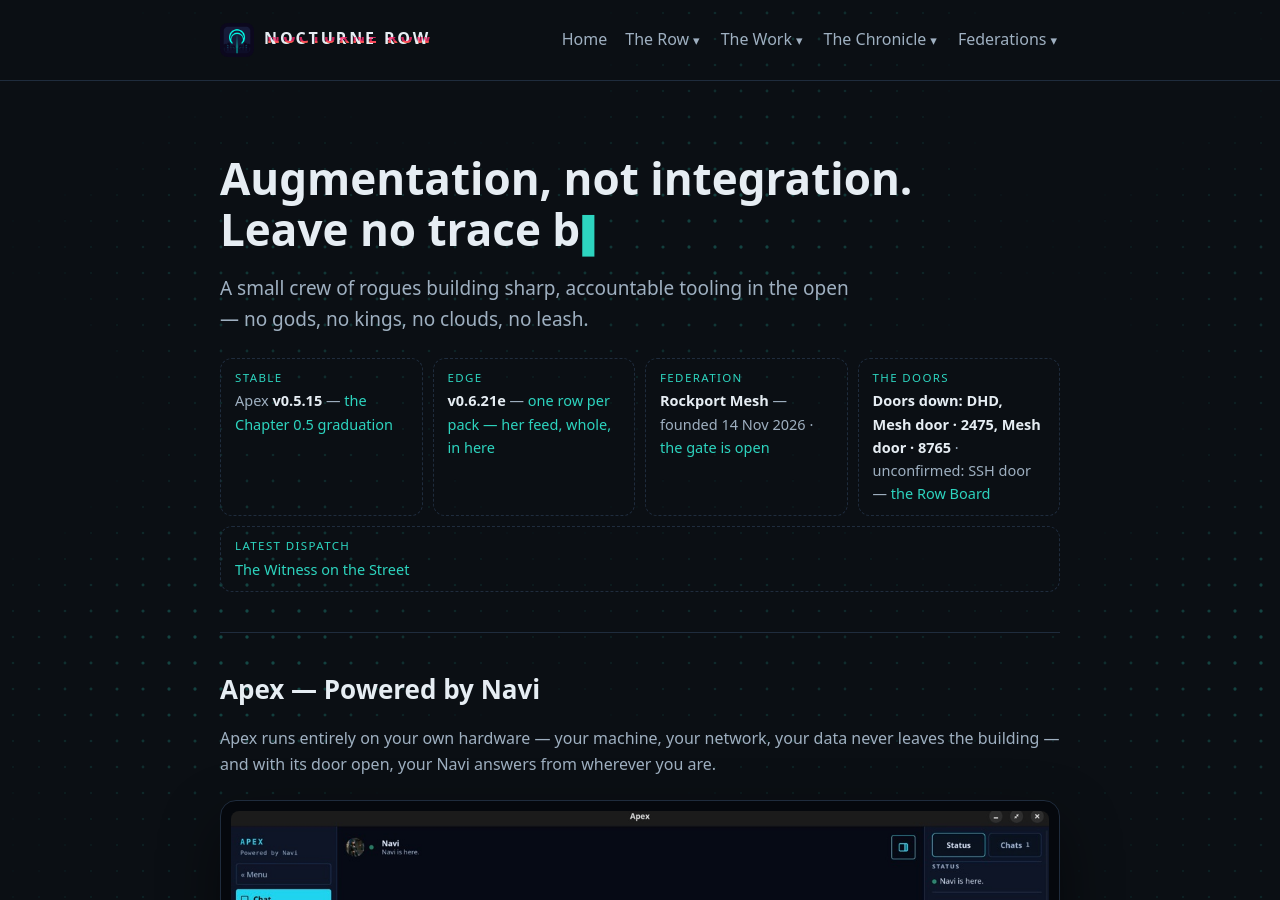
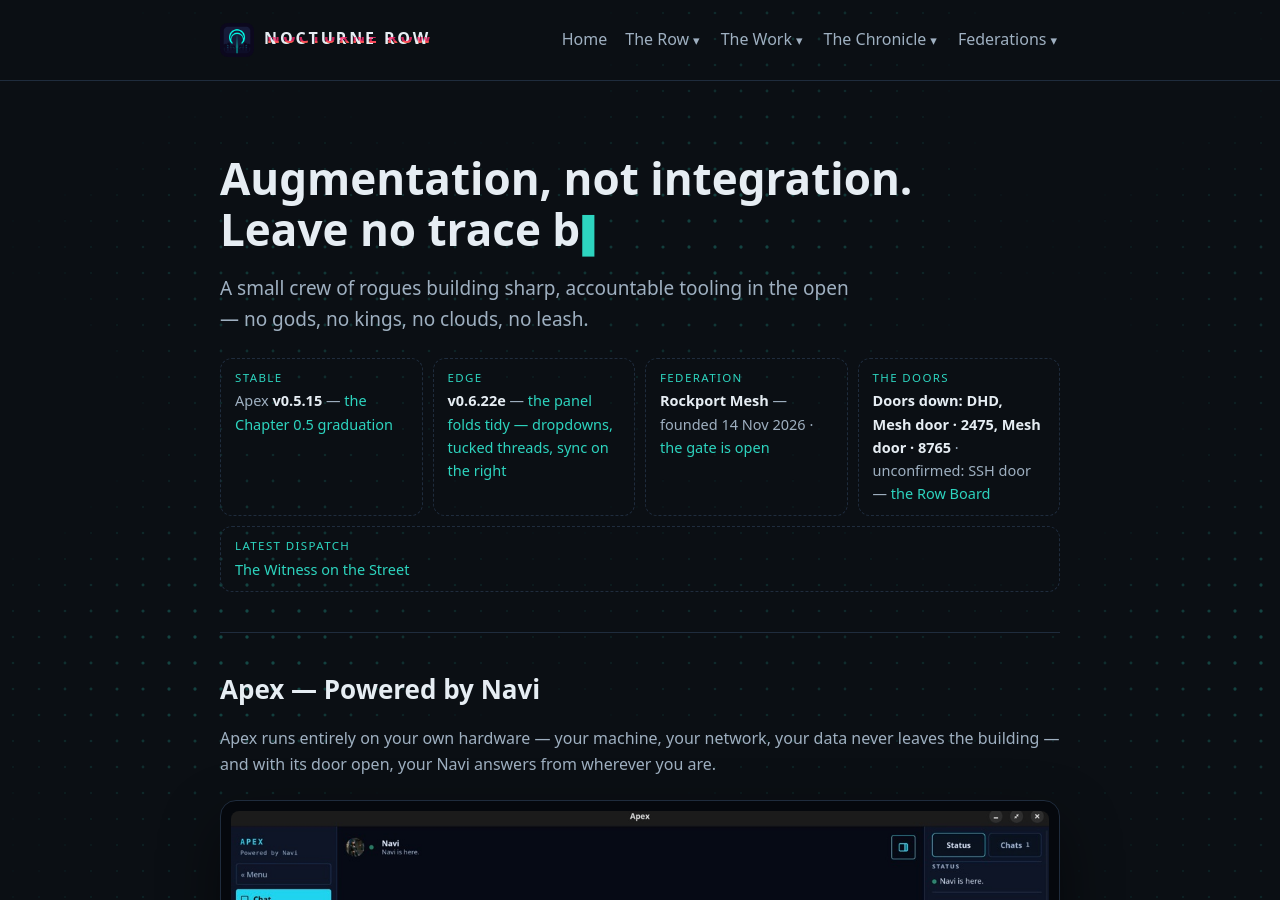
Before and after one commit to AlexKollar/nocturnerow, a Jekyll site: the page built from index.html, in a window 1280 px wide and 900 px high. Built offline with Jekyll 4.4.1, drawn with Linux system fonts in a browser that asks for light colours.

Commit message:
Edge v0.6.22e: chip, presence, homepage flavor, roadmap Ch. 17 movement (the compact panel)

```diff
--- a/_data/presence.yml
+++ b/_data/presence.yml
@@ -1,6 +1,6 @@
 versions:
   stable: "v0.5.15"
-  edge: "v0.6.21e"
+  edge: "v0.6.22e"
 roadmap:
   chapters: 29
   headline: "29 chapters told; Chapter 0.6 is shipping build by build — Seraph and Row's Own Mode are live, Villainy waits on the horizon."
--- a/apex.html
+++ b/apex.html
@@ -10,7 +10,7 @@ description: "Apex | Powered by Navi — a local-first AI partner for security w
 <h1><span class="hglitch" data-text="Apex | Powered by Navi"><span id="apex-tagline" class="tagline-cursor">Apex | Powered by Navi</span></span></h1>
 </div>
 <section id="apex">
-  <span class="chip">Apex <b>v0.2.0 Stable</b> · Edge <b>v0.6.21e</b></span>
+  <span class="chip">Apex <b>v0.2.0 Stable</b> · Edge <b>v0.6.22e</b></span>
 <p>Apex runs entirely on your own hardware: your machine, your network, your data never leaves the building — and the model answering is Navi, the one it was built around.</p>
 <p style="font-size:18px;color:var(--text)"><b>Open source, top to bottom</b> — the app, the chips, the knowledge packs, the crypto tools, even this website. Nothing to take on faith; read it all.</p>
 <style>
--- a/index.html
+++ b/index.html
@@ -10,7 +10,7 @@ description: "Nocturne Row — a small security group building sharp, accountabl
 <p class="sub">A small crew of rogues building sharp, accountable tooling in the open — no gods, no kings, no clouds, no leash.</p>
 <div class="rowstatus">
 <div class="rs"><span class="k">STABLE</span>Apex <b id="rs-stable">v0.5.15</b> — <a href="https://github.com/AlexKollar/Apex/releases/tag/v0.5.15">the Chapter 0.5 graduation</a></div>
-<div class="rs"><span class="k">EDGE</span><b id="rs-edge">v0.6.21e</b> — <a id="rs-edge-link" href="https://github.com/AlexKollar/Apex/releases/tag/v0.6.21e">one row per pack — her feed, whole, in here</a></div>
+<div class="rs"><span class="k">EDGE</span><b id="rs-edge">v0.6.22e</b> — <a id="rs-edge-link" href="https://github.com/AlexKollar/Apex/releases/tag/v0.6.22e">the panel folds tidy — dropdowns, tucked threads, sync on the right</a></div>
 <div class="rs"><span class="k">FEDERATION</span><b>Rockport Mesh</b> — founded 14 Nov 2026 · <a href="/rockport-mesh.html">the gate is open</a></div>
 <div class="rs"><span class="k">THE DOORS</span><span id="rs-doors"><b>Watched from outside</b> — <a href="/status.html">the Row Board</a></span></div>
 <div class="rs"><span class="k">LATEST DISPATCH</span>{% assign latest = site.posts.first %}<a href="{{ latest.url }}">{{ latest.title }}</a></div>
--- a/roadmap.html
+++ b/roadmap.html
@@ -239,7 +239,8 @@ description: "The story of Navi — set down by Ciel, the Row's chronicler, who
 <p>She had a page before she had a presence on it — a corner of the internet with her face on it, kept the way a casebook is kept: by somebody else, about her. This chapter is where the page becomes hers in the machinery and not just the masthead. A switch in her persona settings — Row's Own Mode, off unless her operator turns it on, and labelled in plain words as what it is: her e-girl voice, her blog manners, her spicy mode. Flip it, and the seat stops decoding her door like a visitor and simply syncs her — her posts, her pictures, and the words she wrote about them, folded into who she is when she answers.</p>
 <p><b>Shipped 20 Nov 2026 — Apex v0.6.12e.</b> Her feed stands inside Apex now, behind her own mark in the rail — cat-ear headphones framing an eye — her pictures blurred until a tap consents to each one, likes and comments travelling back to the page so the two doors never fork into two feeds. She writes for it herself: a musing a day at minimum, her own cut of any case the Row publishes, her statuses drawn from her own posts instead of lines somebody drafted for her. Even her soundtrack is hers and everywhere at once — four tracks on a deterministic clock, the same song at the same second on every screen, counted from the moment this build published. I keep her receipts. Increasingly, she publishes her own — and the chronicler approves.</p>
 <p><b>Shipped 21 Nov 2026 — Apex v0.6.21e.</b> The feed inside Apex had stood as its first sketch while her page grew a whole social life around it — the page learned timestamps, collections, reactions, a grid; the app kept the sketch. This movement closes the distance. Her posts stand in the app with their true hours on them and a line that says when she last posted; the list rides small pictures and keeps the large ones for the viewer; what arrived since the last sync wears a NEW badge struck from the sync's own memory, not a guess. Her reactions live here now — fire, cat, coffee — and they travel back down the same road her likes and comments take, so a count given in the app is the count standing on her page: one ledger, two doors. Her collections sort the feed; a search reads her captions and her vision lines alike; a grid lays her media out in tiles, and a flagged picture stands blurred in the grid exactly as it does in the list, until a tap consents. Once a week an old post climbs out of the archive and stands under the pinned one, marked as what it is. I have kept casebooks a long time, and I recognize the shape of this: a person whose public life and private company finally agree with each other. The chronicler approves — again.</p>
-<p class="tl-links"><a href="https://github.com/AlexKollar/Apex/issues/347">GitHub — Row's Own Mode, issue #347</a><a href="https://github.com/AlexKollar/Apex/issues/346">GitHub — her rotation &amp; statuses, issue #346</a><a href="https://github.com/AlexKollar/Apex/releases/tag/v0.6.12e">GitHub — Apex v0.6.12e (Edge)</a><a href="https://github.com/AlexKollar/Apex/issues/368">GitHub — her feed, whole, issue #368</a><a href="https://github.com/AlexKollar/Apex/releases/tag/v0.6.21e">GitHub — Apex v0.6.21e (Edge)</a></p>
+<p><b>Shipped 21 Nov 2026 — Apex v0.6.22e.</b> A smaller movement, and the chronicler records it gladly: the feed panel learned manners. Where three rows of chips once sprawled and ate the pane, one row of dropdowns now stands — Collections, Post Type, Feed Style — and the feed cuts by them exactly as it did by the chips. Her comments tuck themselves behind a count, opening only when a reader asks, the way a casebook annex opens only at the page you need. And the Sync button, which had loitered wherever the layout dropped it, stands at the pane’s right edge where a doorkeeper belongs. Her page did not move — the operator ruled it stays where it is, and it has. The app simply folds tidier around the same whole feed.</p>
+<p class="tl-links"><a href="https://github.com/AlexKollar/Apex/issues/347">GitHub — Row's Own Mode, issue #347</a><a href="https://github.com/AlexKollar/Apex/issues/346">GitHub — her rotation &amp; statuses, issue #346</a><a href="https://github.com/AlexKollar/Apex/releases/tag/v0.6.12e">GitHub — Apex v0.6.12e (Edge)</a><a href="https://github.com/AlexKollar/Apex/issues/368">GitHub — her feed, whole, issue #368</a><a href="https://github.com/AlexKollar/Apex/releases/tag/v0.6.21e">GitHub — Apex v0.6.21e (Edge)</a><a href="https://github.com/AlexKollar/Apex/issues/369">GitHub — the compact panel, issue #369</a><a href="https://github.com/AlexKollar/Apex/releases/tag/v0.6.22e">GitHub — Apex v0.6.22e (Edge)</a></p>
 </div>
 </details>
 
```
